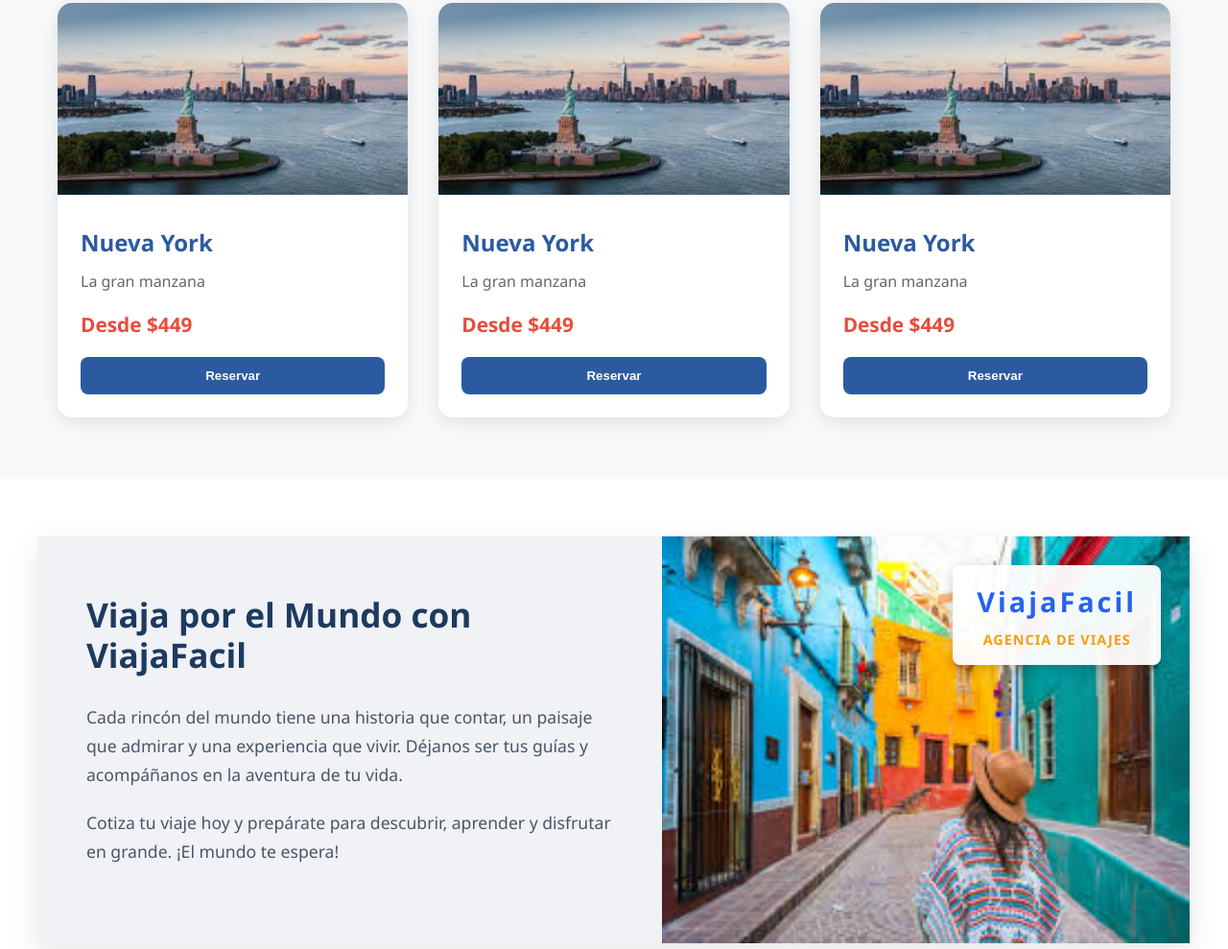
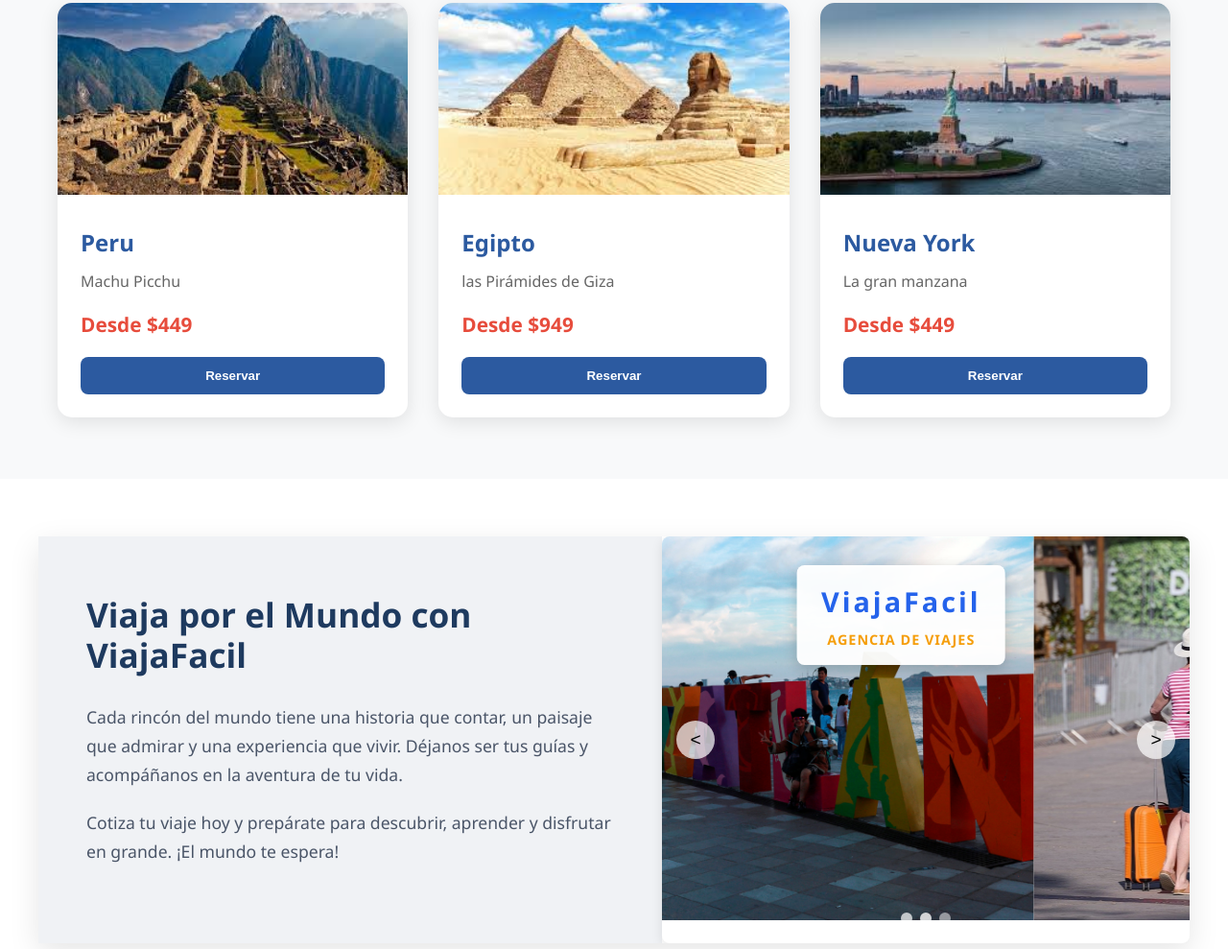
Before and after one commit to AdanSoria/AgenciaDeViajes, a plain HTML site: page ReservacionViajes1/index.html in a window 1280 px wide. Shown: the part 1691-2680 px from the top of the page at 96% size. Drawn offline with Linux system fonts and the light colour scheme; some packages are replaced by stand-ins of ours.

Commit message:
Anadir Carusel

```diff
--- a/ReservacionViajes1/index.html
+++ b/ReservacionViajes1/index.html
@@ -159,21 +159,21 @@
                 </div>
 
                 <div class="destination-card">
-                    <img src="imagen/1.jpg" width=300  alt="Nueva York">
+                    <img src="imagen/Machu.jpg" width=300  alt="Nueva York">
                     <div class="card-content">
-                        <h3>Nueva York</h3>
-                        <p>La gran manzana</p>
+                        <h3>Peru</h3>
+                        <p>Machu Picchu</p>
                         <div class="price">Desde $449</div>
                         <button class="btn-reserve">Reservar</button>
                     </div>
                 </div>
 
                  <div class="destination-card">
-                    <img src="imagen/1.jpg" width=300  alt="Nueva York">
+                    <img src="imagen/Piramides.jpg" width=300  alt="Nueva York">
                     <div class="card-content">
-                        <h3>Nueva York</h3>
-                        <p>La gran manzana</p>
-                        <div class="price">Desde $449</div>
+                        <h3>Egipto</h3>
+                        <p>las Pirámides de Giza</p>
+                        <div class="price">Desde $949</div>
                         <button class="btn-reserve">Reservar</button>
                     </div>
                 </div>
@@ -192,7 +192,6 @@
         </div>
     </section>
 
-    <!-- Servicios -->
    <section class="moavi-section" id="servicios">
     <div class="moavi-container">
         <div class="moavi-content">
@@ -207,10 +206,42 @@
                 ¡El mundo te espera!
             </p>
         </div>
-            <div class="moavi-image-container">
+
+        <div class="moavi-carousel-container">
+            <div class="moavi-carousel">
+                <!-- Imágenes del carrusel -->
+                <div class="carousel-slide active">
+                    <img src="imagen/671ae33203644.png" alt="Destino de viaje 1">
                     <div class="moavi-logo-overlay">
                         <h3 class="moavi-logo-text">ViajaFacil</h3>
                         <p class="moavi-logo-subtitle">AGENCIA DE VIAJES</p>
+                    </div>
+                </div>
+                <div class="carousel-slide">
+                    <img src="imagen/entrada-de-turistas.jpg" alt="Destino de viaje 2">
+                    <div class="moavi-logo-overlay">
+                        <h3 class="moavi-logo-text">ViajaFacil</h3>
+                        <p class="moavi-logo-subtitle">AGENCIA DE VIAJES</p>
+                    </div>
+                </div>
+                <div class="carousel-slide">
+                    <img src="imagen/istockphoto-1438587977-612x612.jpg" alt="Destino de viaje 3">
+                    <div class="moavi-logo-overlay">
+                        <h3 class="moavi-logo-text">ViajaFacil</h3>
+                        <p class="moavi-logo-subtitle">AGENCIA DE VIAJES</p>
+                    </div>
+                </div>
+            </div>
+
+            <!-- Controles del carrusel -->
+            <button class="carousel-btn prev" aria-label="Anterior">&lt;</button>
+            <button class="carousel-btn next" aria-label="Siguiente">&gt;</button>
+
+            <!-- Indicadores -->
+            <div class="carousel-indicators">
+                <span class="indicator active" data-slide="0"></span>
+                <span class="indicator" data-slide="1"></span>
+                <span class="indicator" data-slide="2"></span>
             </div>
         </div>
     </div>
@@ -219,7 +250,7 @@
      <!-- Ubicanos -->
     <section class="moavi-section" id="servicios">
         <div class="moavi-container">
-            <div class="moavi-image-container">
+            <div class="moavi-image-containera">
                 <div class="moavi-logo-overlay">
                     <h3 class="moavi-logo-text">ViajaFacil</h3>
                     <p class="moavi-logo-subtitle">AGENCIA DE VIAJES</p>
@@ -283,51 +314,55 @@
         </div>
     </footer>
 
-    <!-- Agrega esto antes de cerrar el body -->
-<script src="https://maps.googleapis.com/maps/api/js?key=TU_API_KEY&callback=initMap" async defer></script>
  <script>
-    function initMap() {
-        // Coordenadas de tu ubicación (ejemplo)
-        const ubicacion = { lat: -12.046374, lng: -77.042793 }; // Lima, Perú como ejemplo
-        const map = new google.maps.Map(document.getElementById("map"), {
-            zoom: 15,
-            center: ubicacion,
-            styles: [
-                {
-                    "featureType": "all",
-                    "elementType": "labels.text.fill",
-                    "stylers": [
-                        {"saturation": 36},
-                        {"color": "#333333"},
-                        {"lightness": 40}
-                    ]
-                },
-                {
-                    "featureType": "all",
-                    "elementType": "labels.text.stroke",
-                    "stylers": [
-                        {"visibility": "on"},
-                        {"color": "#ffffff"},
-                        {"lightness": 16}
-                    ]
-                },
-                {
-                    "featureType": "all",
-                    "elementType": "labels.icon",
-                    "stylers": [
-                        {"visibility": "off"}
-                    ]
+    document.addEventListener('DOMContentLoaded', function() {
+        const carousel = document.querySelector('.moavi-carousel');
+        const slides = document.querySelectorAll('.carousel-slide');
+        const prevBtn = document.querySelector('.prev');
+        const nextBtn = document.querySelector('.next');
+        const indicators = document.querySelectorAll('.indicator');
+
+        let currentIndex = 0;
+        const totalSlides = slides.length;
+
+        function updateCarousel() {
+            carousel.style.transform = `translateX(-${currentIndex * 100}%)`;
+
+            // Actualizar indicadores
+            indicators.forEach((indicator, index) => {
+                if (index === currentIndex) {
+                    indicator.classList.add('active');
+                } else {
+                    indicator.classList.remove('active');
                 }
-            ]
+            });
+        }
+
+        function nextSlide() {
+            currentIndex = (currentIndex + 1) % totalSlides;
+            updateCarousel();
+        }
+
+        function prevSlide() {
+            currentIndex = (currentIndex - 1 + totalSlides) % totalSlides;
+            updateCarousel();
+        }
+
+        // Event listeners
+        nextBtn.addEventListener('click', nextSlide);
+        prevBtn.addEventListener('click', prevSlide);
+
+        // Indicadores
+        indicators.forEach(indicator => {
+            indicator.addEventListener('click', function() {
+                currentIndex = parseInt(this.getAttribute('data-slide'));
+                updateCarousel();
+            });
         });
 
-        // Marcador en la ubicación
-        new google.maps.Marker({
-            position: ubicacion,
-            map: map,
-            title: "ViajaFacil"
+        // Auto-avance cada 5 segundos
+        setInterval(nextSlide, 5000);
     });
-    }
 </script>
 </body>
 </html>
--- a/ReservacionViajes1/styles.css
+++ b/ReservacionViajes1/styles.css
@@ -466,7 +466,14 @@ body {
             background-position: center;
             background-repeat: no-repeat;
         }
-
+        .moavi-image-containera {
+            flex: 1;
+            position: relative;
+            min-height: 400px;
+            background-size: cover;
+            background-position: center;
+            background-repeat: no-repeat;
+        }
         .moavi-logo-overlay {
             position: absolute;
             top: 30px;
@@ -595,3 +602,79 @@ body {
                 font-size: 1rem;
             }
         }
+
+        .moavi-carousel-container {
+        position: relative;
+        width: 100%;
+        max-width: 550px;
+        margin: 0 auto;
+        overflow: hidden;
+        border-radius: 8px;
+        box-shadow: 0 4px 12px rgba(0, 0, 0, 0.1);
+    }
+
+    .moavi-carousel {
+        display: flex;
+        transition: transform 0.5s ease;
+        height: 400px;
+    }
+
+    .carousel-slide {
+        min-width: 100%;
+        position: relative;
+    }
+
+    .carousel-slide img {
+        width: 100%;
+        height: 100%;
+        object-fit: cover;
+    }
+
+    .carousel-btn {
+        position: absolute;
+        top: 50%;
+        transform: translateY(-50%);
+        background: rgba(255, 255, 255, 0.7);
+        border: none;
+        border-radius: 50%;
+        width: 40px;
+        height: 40px;
+        font-size: 1.2rem;
+        cursor: pointer;
+        z-index: 10;
+        transition: all 0.3s ease;
+    }
+
+    .carousel-btn:hover {
+        background: rgba(255, 255, 255, 0.9);
+    }
+
+    .prev {
+        left: 15px;
+    }
+
+    .next {
+        right: 15px;
+    }
+
+    .carousel-indicators {
+        position: absolute;
+        bottom: 20px;
+        left: 50%;
+        transform: translateX(-50%);
+        display: flex;
+        gap: 8px;
+    }
+
+    .indicator {
+        width: 12px;
+        height: 12px;
+        border-radius: 50%;
+        background: rgba(255, 255, 255, 0.5);
+        cursor: pointer;
+        transition: background 0.3s ease;
+    }
+
+    .indicator.active {
+        background: white;
+    }
```
Also changed, not shown: ReservacionViajes1/imagen/671ae33203644.png (added), ReservacionViajes1/imagen/Machu.jpg (added), ReservacionViajes1/imagen/Piramides.jpg (added), ReservacionViajes1/imagen/entrada-de-turistas.jpg (added), ReservacionViajes1/imagen/istockphoto-1438587977-612x612.jpg (added). Lines whose indentation alone changed are shown as unchanged.
